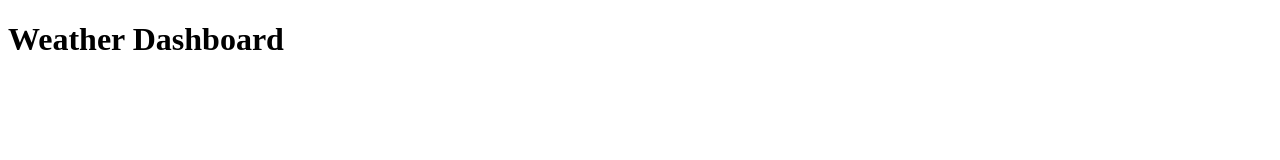
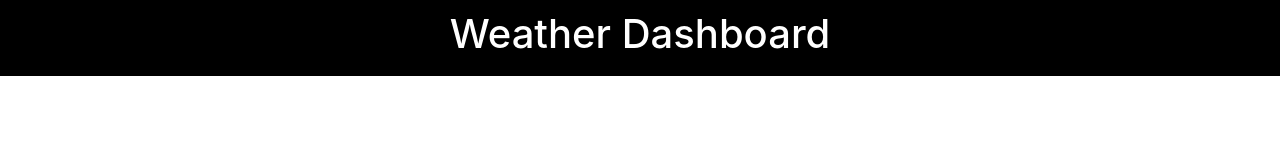
Before and after one commit to lexiehansen/weatherdashboard, a plain HTML site: page index.html in a window 1280 px wide. Drawn offline with nearby package versions, Linux system fonts and the light colour scheme.

Commit message:
link bootstrap and jquery, add header css styling

```diff
--- a/index.html
+++ b/index.html
@@ -5,6 +5,7 @@
     <meta charset="UTF-8" />
     <meta name="viewport" content="width=device-width, initial-scale=1.0" />
     <title>Weather Dashboard</title>
+    <link rel="stylesheet" href="https://stackpath.bootstrapcdn.com/bootstrap/4.3.1/css/bootstrap.min.css" integrity="sha384-ggOyR0iXCbMQv3Xipma34MD+dH/1fQ784/j6cY/iJTQUOhcWr7x9JvoRxT2MZw1T" crossorigin="anonymous">
     <link rel="stylesheet" href="style.css" />
 </head>
 
@@ -13,6 +14,7 @@
         <h1>Weather Dashboard</h1>
     </header>
 
+    <script src="https://code.jquery.com/jquery-3.3.1.slim.min.js" integrity="sha384-q8i/X+965DzO0rT7abK41JStQIAqVgRVzpbzo5smXKp4YfRvH+8abtTE1Pi6jizo" crossorigin="anonymous"></script>
     <script src="script.js"></script>
 
 </body>
--- a/style.css
+++ b/style.css
@@ -0,0 +1,7 @@
+header {
+    text-align: center;
+    padding: 10px;
+    background-color: black;
+    color: white;
+    margin: 0px 0px 10px 0px;
+}
```
